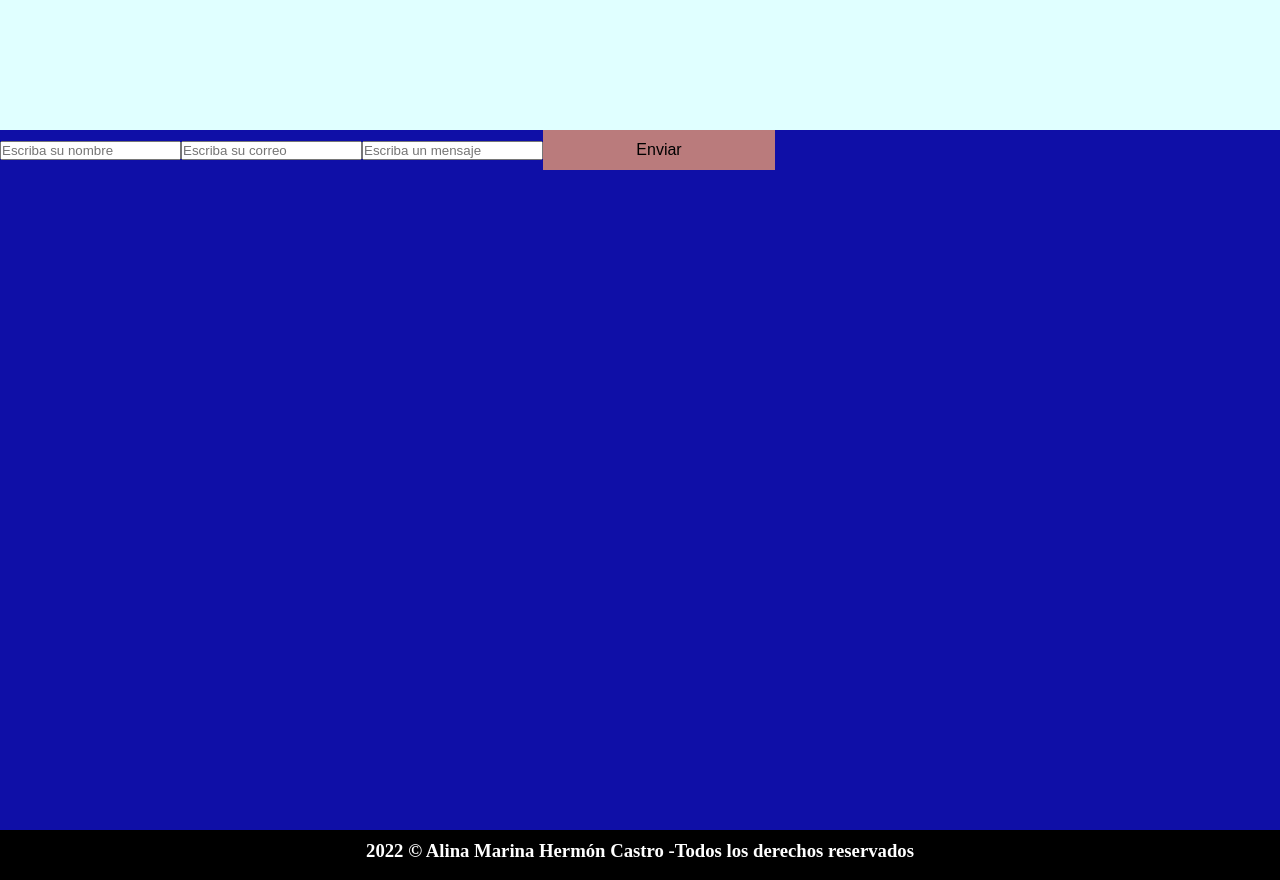
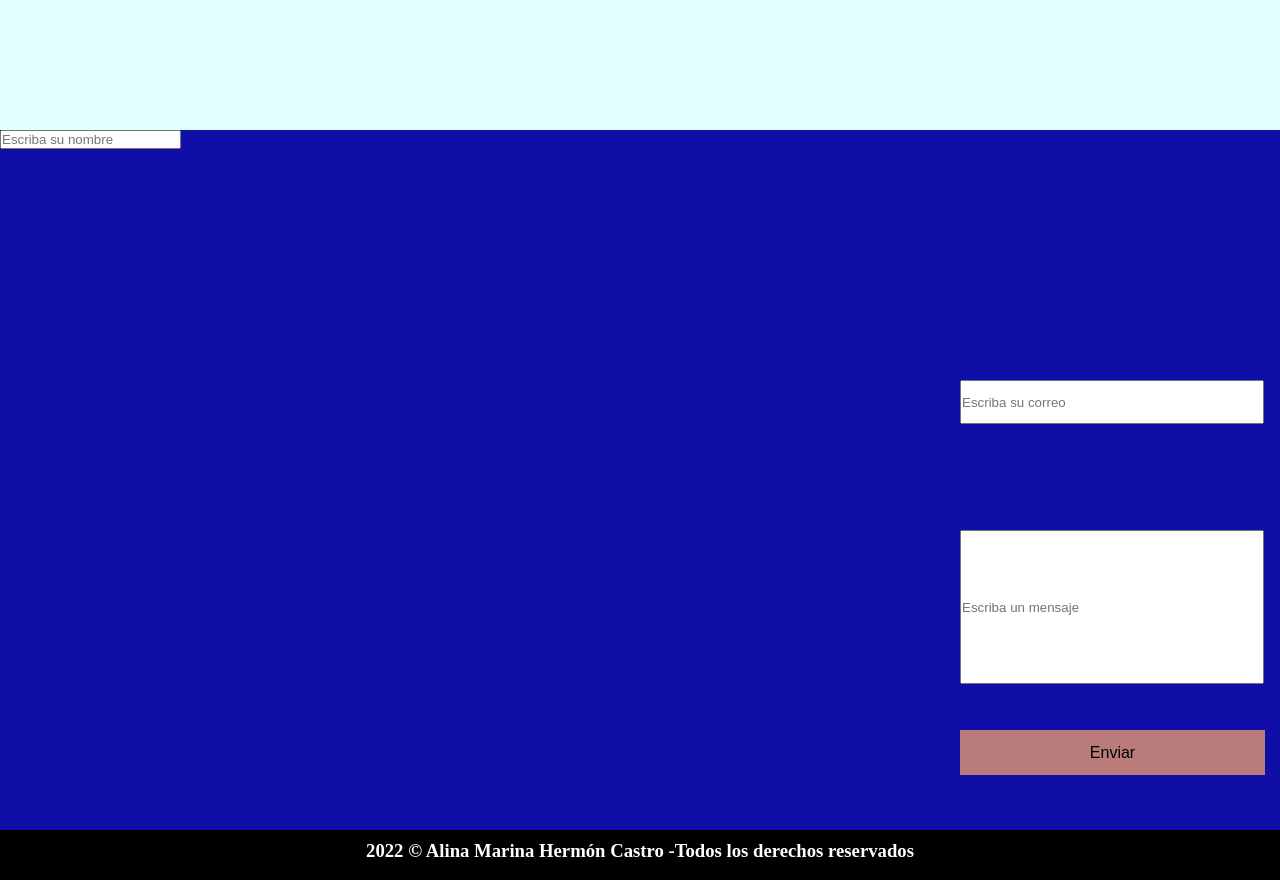
Before and after one commit to Alyhermon/Myportfolio_noficial, a Vue app in the folder portafolio/: page / in a window 1280 px wide. Shown: the part 2220-3100 px from the top of the page. Built offline with nearby package versions, Linux system fonts and the light colour scheme.

Commit message:
tomorrow

```diff
--- a/portafolio/src/components/Home.vue
+++ b/portafolio/src/components/Home.vue
@@ -56,10 +56,10 @@
         <div class="contactos">
 
             <form action="">
-                <input type="text" name="" id="" placeholder="Escriba su nombre">
-                <input type="text" name="" id="" placeholder="Escriba su correo">
-                <input type="text" name="" id="" placeholder="Escriba un mensaje">
-                <input type="submit" value="Enviar">
+                <input type="text" name="" v-model="contacts.Nombre" placeholder="Escriba su nombre" required="true">
+                <input type="text" name="" id="segundo" placeholder="Escriba su correo">
+                <input type="text" name="" id="tercero" placeholder="Escriba un mensaje">
+                <input type="submit" v-on:click="Saludar(contacts.Nombre)" value="Enviar">
             </form>
 
         </div>
@@ -76,6 +76,10 @@
     export default{
         data(){
             return{
+
+                contacts:{
+                    Nombre: ''
+                },
                 tasks:[
                     {task:'Inicio'},
                     {task:'Sobre mi'},
@@ -85,7 +89,15 @@
 
                 ]
             }
+        },
+        methods:{
+            Saludar(Nombre){
+                alert("Gracias " + Nombre + " Su mensaje ha sido enviado exitosamente")
+            }
+
         }
+
+
 
     }
 
@@ -272,10 +284,41 @@
         height: 700px;
     }
 
+    #primero {
+                position: absolute;
+        top:2600px;
+        left: 75%;
+        height: 40px;
+        width: 250px;
+        float: none;
+    }
+
+    #segundo{
+        position: absolute;
+        top:2600px;
+        left: 75%;
+        height: 40px;
+        width: 300px;
+        float: none;
+    }
+
+    #tercero{
+        position: absolute;
+        top:2750px;
+        left: 75%;
+        display: inline-block;
+        height: 150px;
+        width: 300px;
+        float: none;
+    }
+
     input[type='submit']{
+        position: absolute;
+        top: 2950px;
+        left: 75%;
         font-size: 100%;
-        width: 14.5em;
-        height: 40px;
+        width: 305px;
+        height: 45px;
         border: none;
         background-color: #BA7B7C;
     }
@@ -290,19 +333,4 @@
         color: white;
     }
 
-
-
-
-
-
-
-
-
-
-
-
-
-
-
-
 </style>
```
